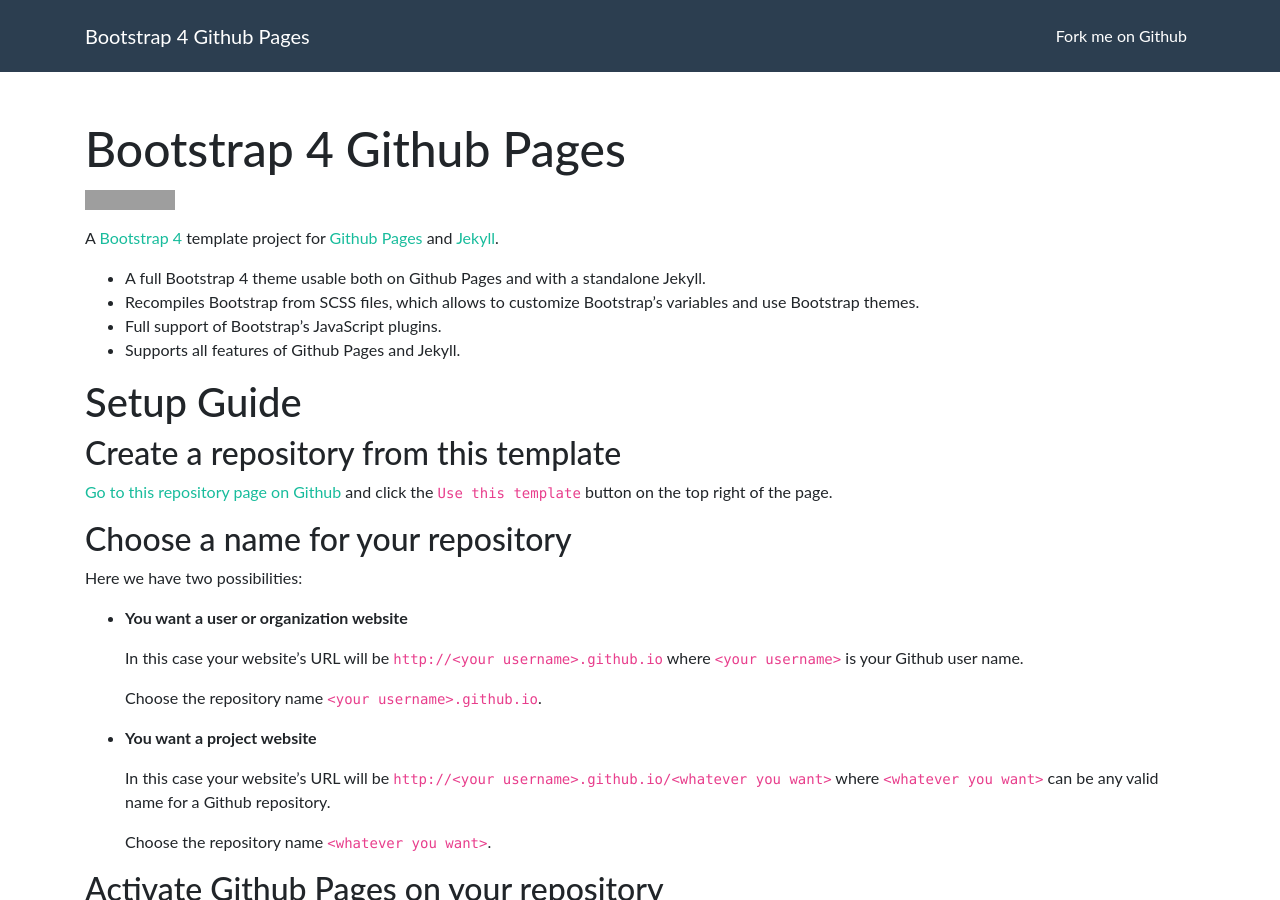
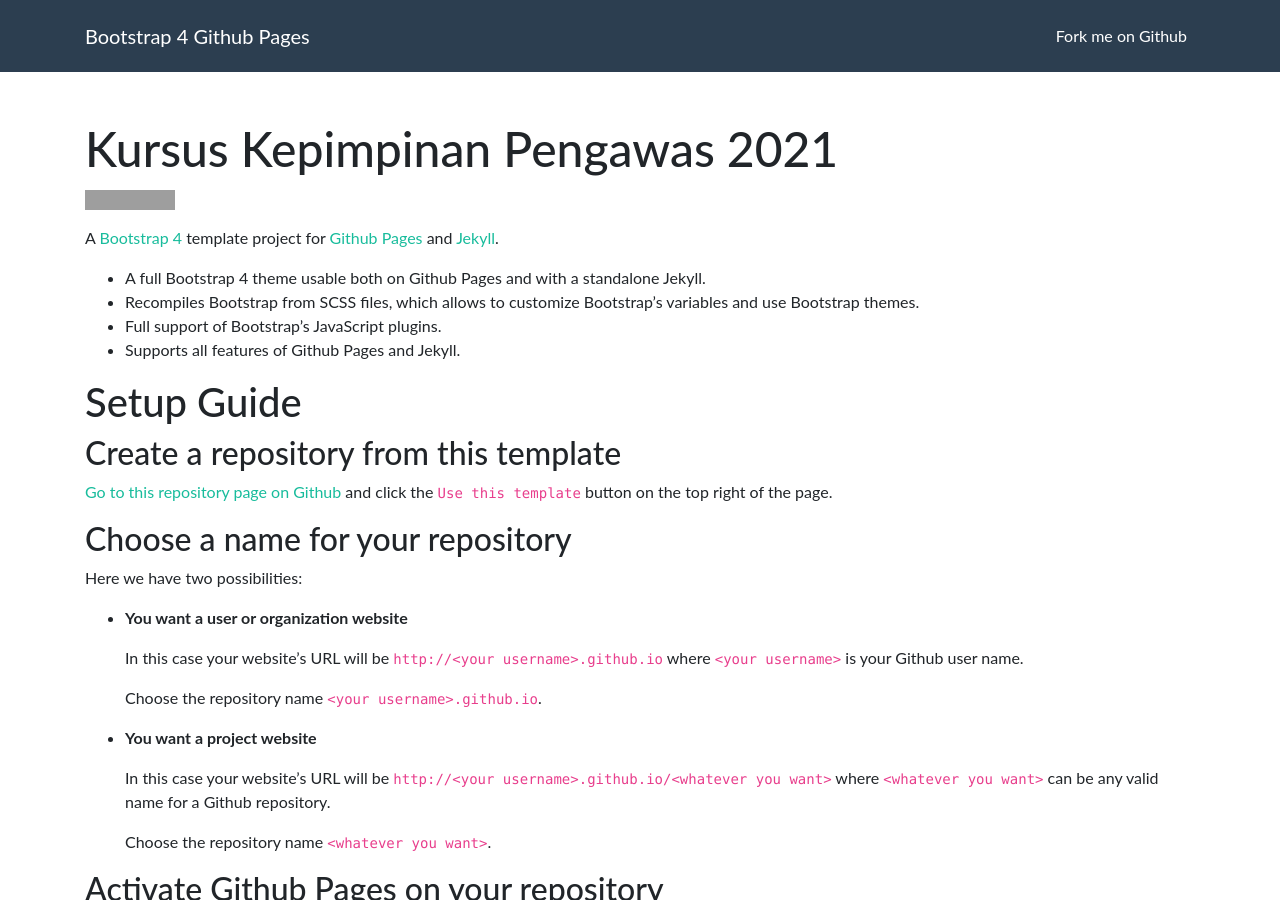
Before and after one commit to blurenciel/KPK2021, a Jekyll site: the page built from index.md, in a window 1280 px wide and 900 px high. Built offline with Jekyll 4.4.1, drawn with Linux system fonts in a browser that asks for light colours; grey boxes are pictures that could not be loaded.

Commit message:
Update index.md

```diff
--- a/index.md
+++ b/index.md
@@ -1,6 +1,6 @@
 ---
 layout: page
-title: Bootstrap 4 Github Pages
+title: Kursus Kepimpinan Pengawas 2021
 ---
 
 [![GitHub Repo stars](https://img.shields.io/github/stars/nicolas-van/bootstrap-4-github-pages?style=social)](https://github.com/nicolas-van/bootstrap-4-github-pages)
```
